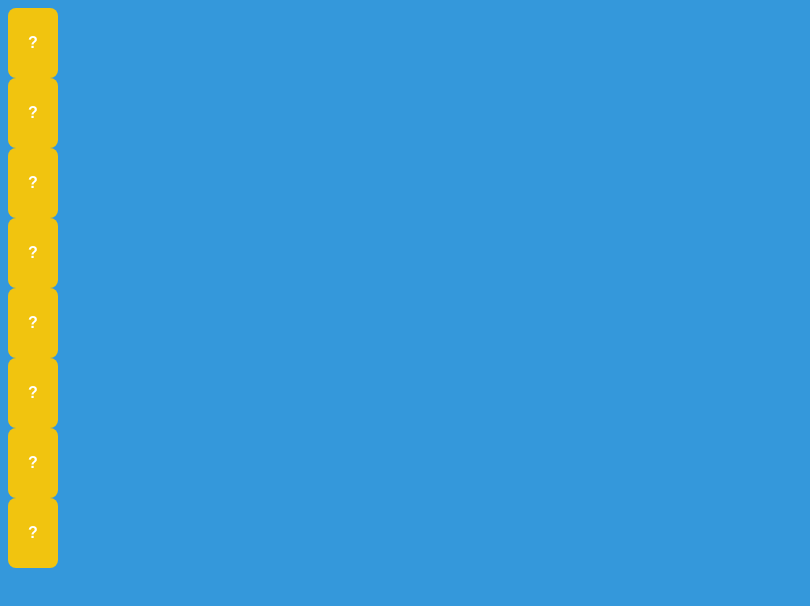
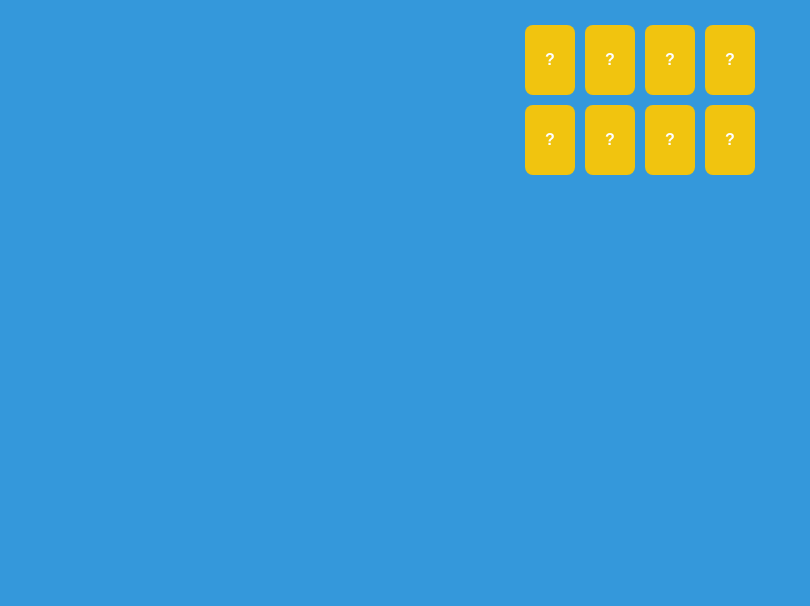
Before and after one commit to mozukraken/memory_game, a plain HTML site: page index.html in a window 1280 px wide. Shown: the whole page, without its empty margins (0-810 px from the left). Drawn offline with Linux system fonts and the light colour scheme.

Commit message:
カードの配置を整えた。

```diff
--- a/css/style.css
+++ b/css/style.css
@@ -5,10 +5,21 @@ body {
   font-weight: bold;
 }
 
+.container {
+  width: 240px;
+  margin: 20px auto;
+}
+
+#stage {
+  display: flex;
+  flex-wrap: wrap;
+}
+
 .card-container {
   perspective: 100px;
   width: 50px;
   height: 70px;
+  margin: 5px;
 }
 .card {
   cursor: pointer;
@@ -43,6 +54,6 @@ body {
   transform: rotateY(180deg);
 }
 
-.card:active {
+.card.open {
   transform: rotateY(180deg);
 }
--- a/index.html
+++ b/index.html
@@ -6,6 +6,7 @@
   <link rel="stylesheet" href="css/style.css">
 </head>
 <body>
+  <div class="container">
     <div id="stage">
       <!-- <div class="card-container">
         <div class="card">
@@ -14,6 +15,7 @@
         </div>
       </div> -->
     </div>
+  </div>
   <script src="js/main.js"></script>
 </body>
 </html>
--- a/js/main.js
+++ b/js/main.js
@@ -19,6 +19,9 @@
     card = document.createElement('div');
     card.innerHTML = inner;
     card.className = 'card';
+    card.addEventListener('click', function() {
+      card.className = 'card open';
+    });
     container = document.createElement('div');
     container.className = 'card-container';
     container.appendChild(card);
```
Lines whose indentation alone changed are shown as unchanged.
